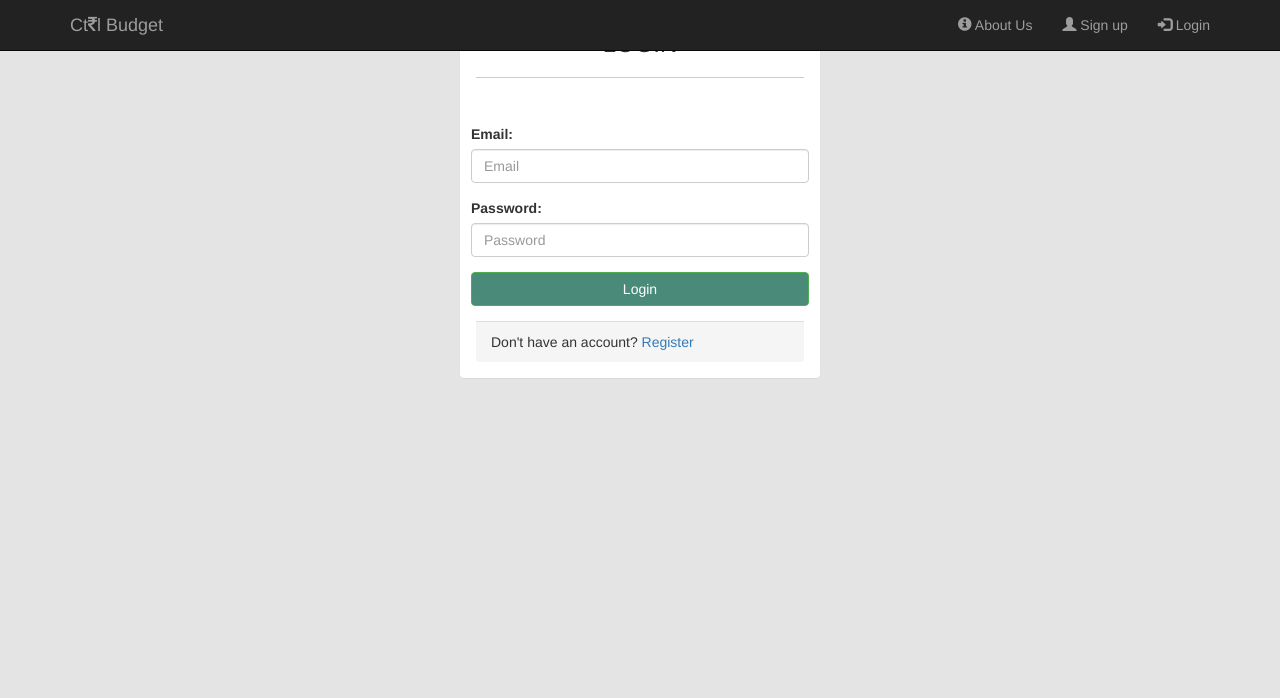
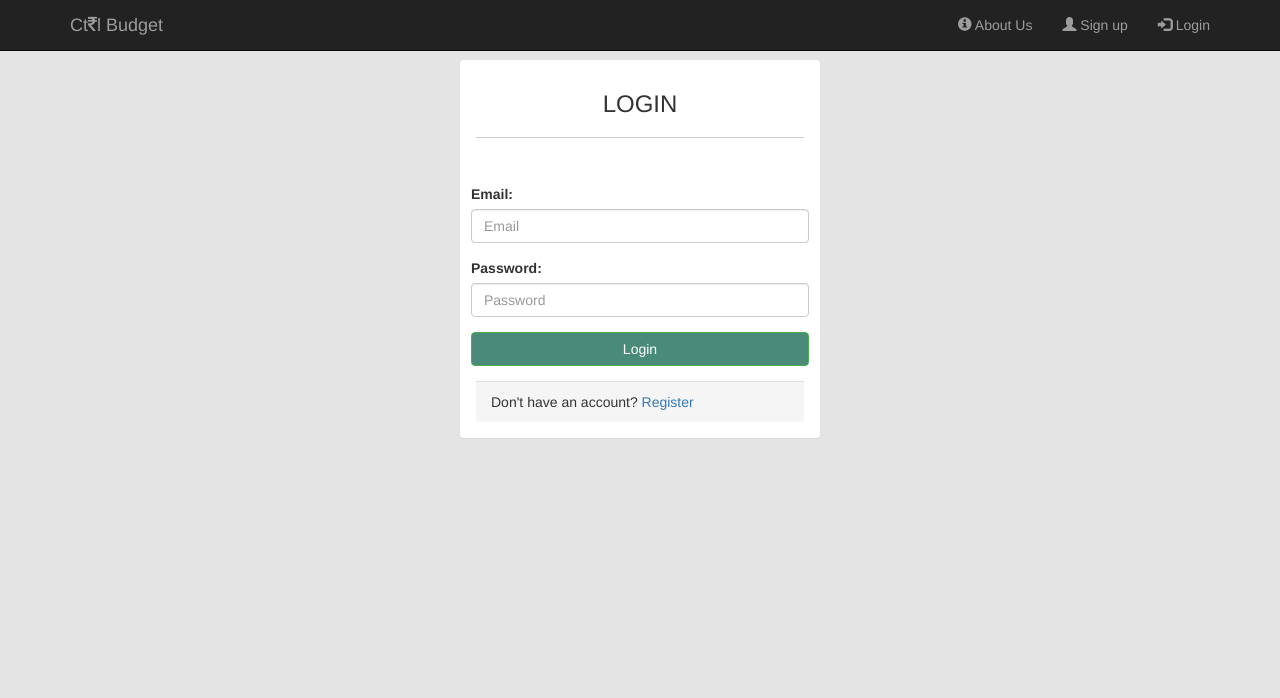
Before and after one commit to nikhilshrotri/Expense-Manager, a PHP site: page /login.html in a window 1280 px wide. Shown: the top 698 px of the page. Run offline with PHP 8.4, Linux system fonts and the light colour scheme.

Commit message:
Update style_index.css

```diff
--- a/style_index.css
+++ b/style_index.css
@@ -51,3 +51,7 @@ footer{
     height: 40px;
     flex-shrink: 0;
 }
+
+.row_style{
+    padding-top: 60px;
+}
```
